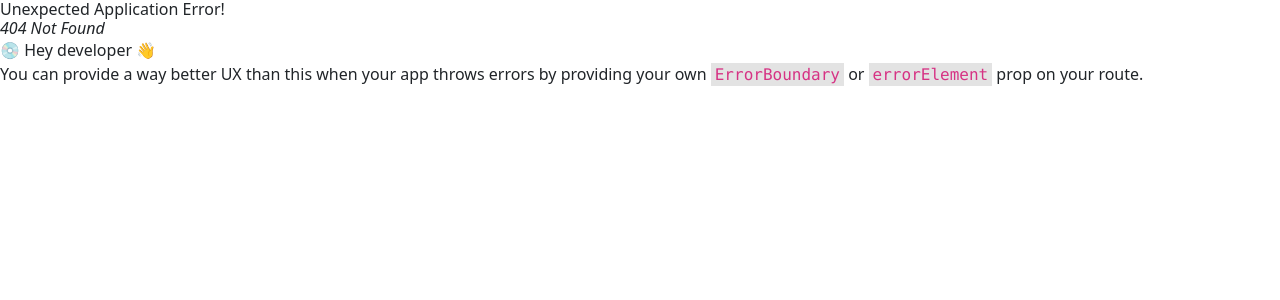
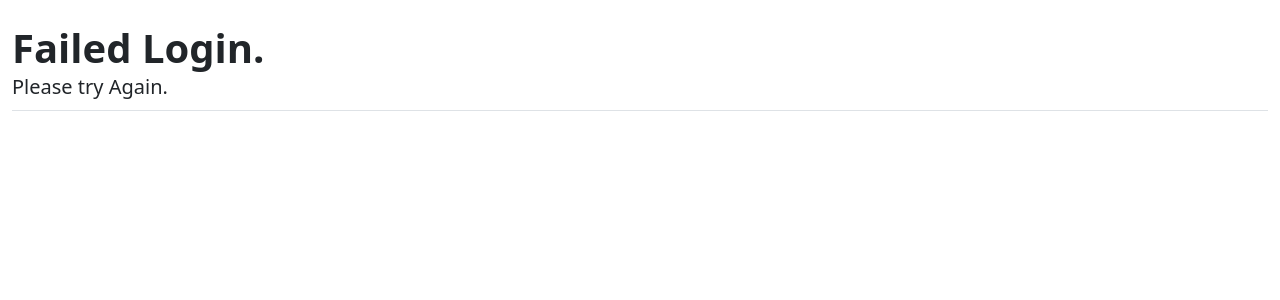
Before and after one commit to NotTheRightGuy/AU-IQM-HACKATHON, a React (Vite) app in the folder client/: page /failed-login in a window 1280 px wide. Before the commit this address had no page. Shown: the top 300 px of the page. Built offline with nearby package versions, Linux system fonts and the light colour scheme.

Commit message:
failed-login

```diff
--- /dev/null
+++ b/client/src/pages/failed-login.jsx
@@ -0,0 +1,22 @@
+import React, { Component } from "react";
+import "../styles/signIn.css";
+import "../../bootstrap-5.2.2-dist/css/bootstrap.min.css";
+
+export default class Sign extends Component {
+    render() {
+        return (
+            <div className="container-fluid">
+                <div className="pb-2 mt-4 mb-2 border-bottom">
+                    <h1 className="fs-1 fw-bold">
+                        Failed Login.
+                    </h1>
+                    <p className="lead">
+                        Please try Again.
+                    </p>
+                </div>
+                {/* <hr /> */}
+
+            </div>
+        );
+    }
+}
```
Also changed, not shown: client/src/App.jsx (+6 -1 lines).
